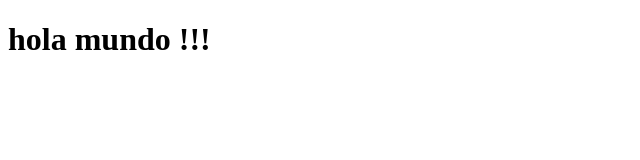
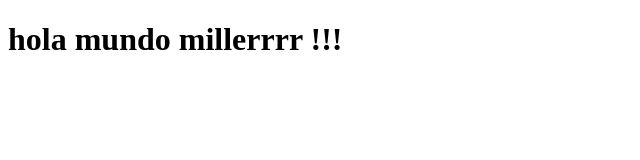
Before and after one commit to MillerArcos/MillerArcos.github.io, a plain HTML site: page index.html in a window 1280 px wide. Shown: the whole page, without its empty margins (0-640 px from the left). Drawn offline with Linux system fonts and the light colour scheme.

Commit message:
Update index.html

```diff
--- a/index.html
+++ b/index.html
@@ -7,6 +7,6 @@
     <title>Document</title>
 </head>
 <body>
-    <h1>hola mundo !!!</h1>
+    <h1>hola mundo millerrrr !!!</h1>
 </body>
 </html>
```
